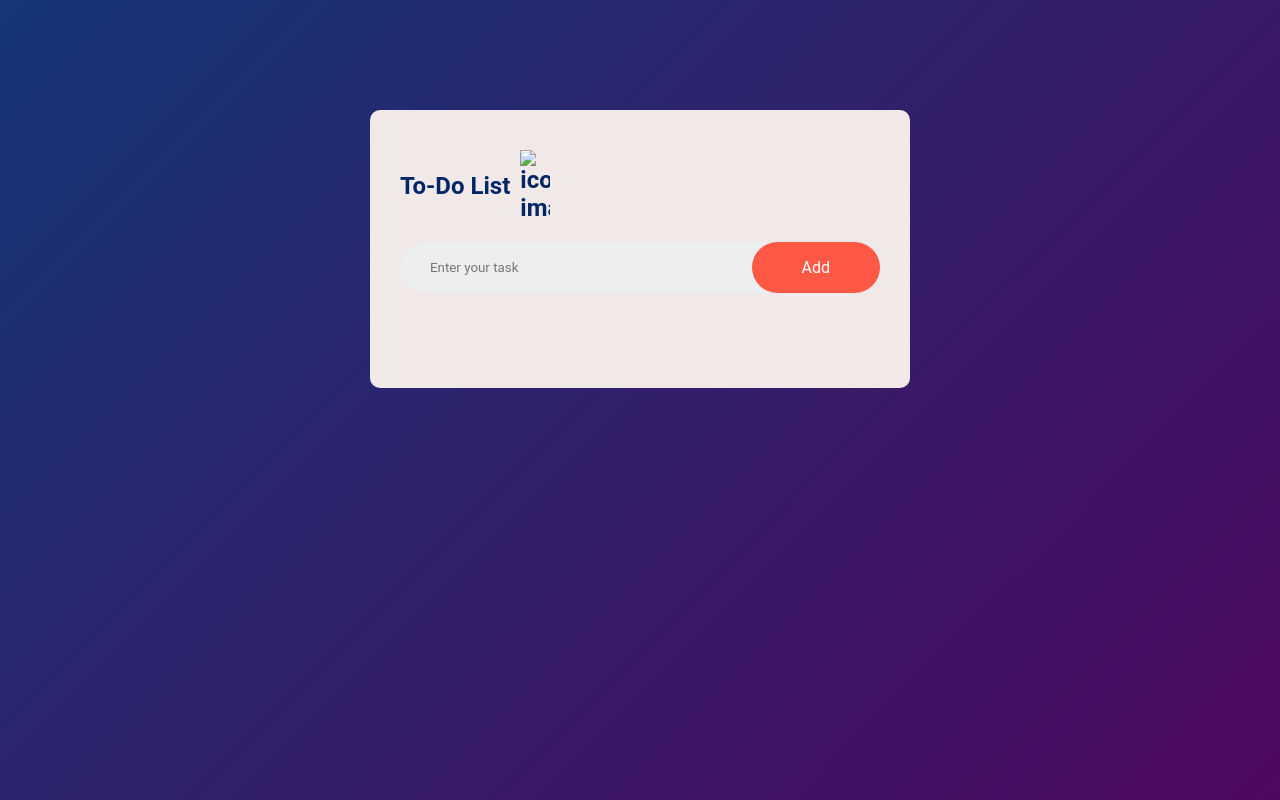
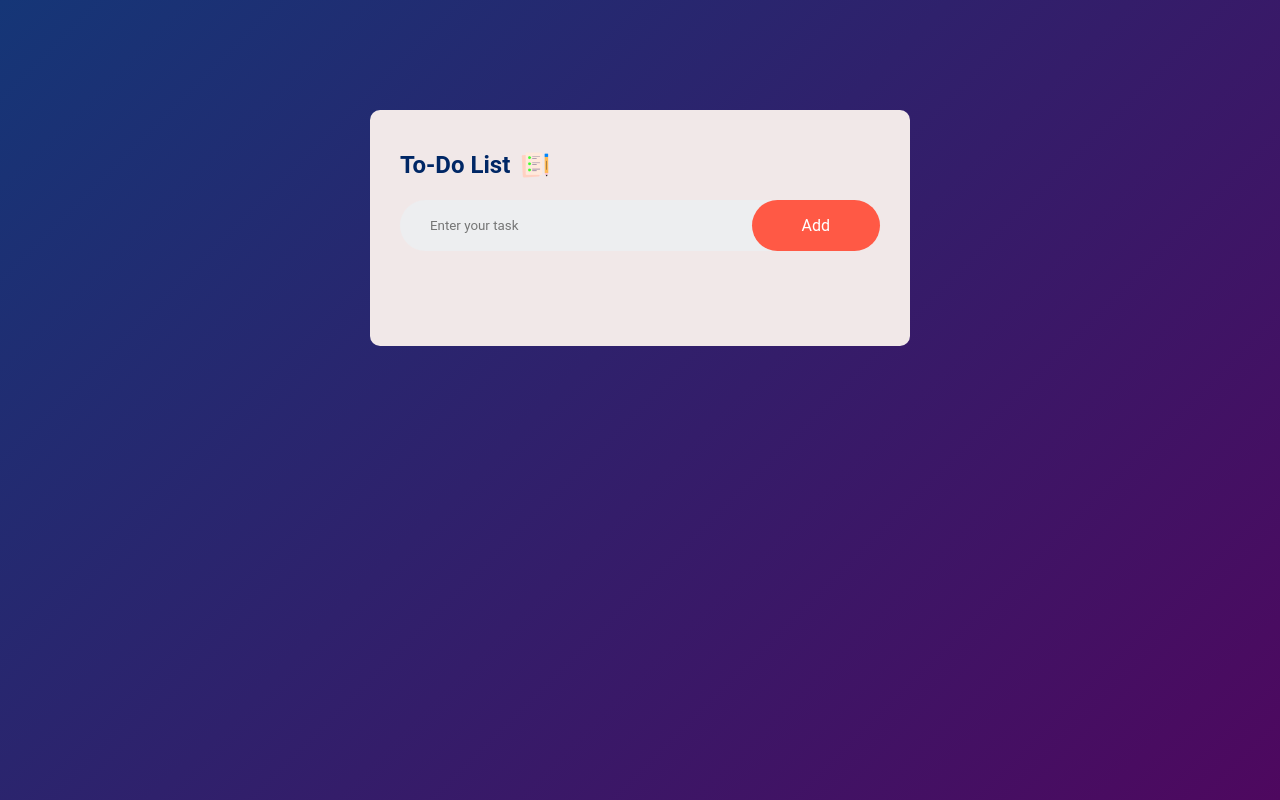
Before and after one commit to imjishan/day1-todo-app, a plain HTML site: page index.html in a window 1280 px wide. Drawn offline with Linux system fonts and the light colour scheme.

Commit message:
Update index.html

```diff
--- a/index.html
+++ b/index.html
@@ -9,7 +9,7 @@
 <body>
     <div class="container">
         <div class="todo-app">
-            <h2>To-Do List <img src="images/icon.png" alt="icon-image"></h2>
+            <h2>To-Do List <img src="/icon.png" alt="icon-image"></h2>
             <div class="row">
                 <input type="text" id="input-box" placeholder="Enter your task">
                 <button onclick="addTask()">Add</button>
```
